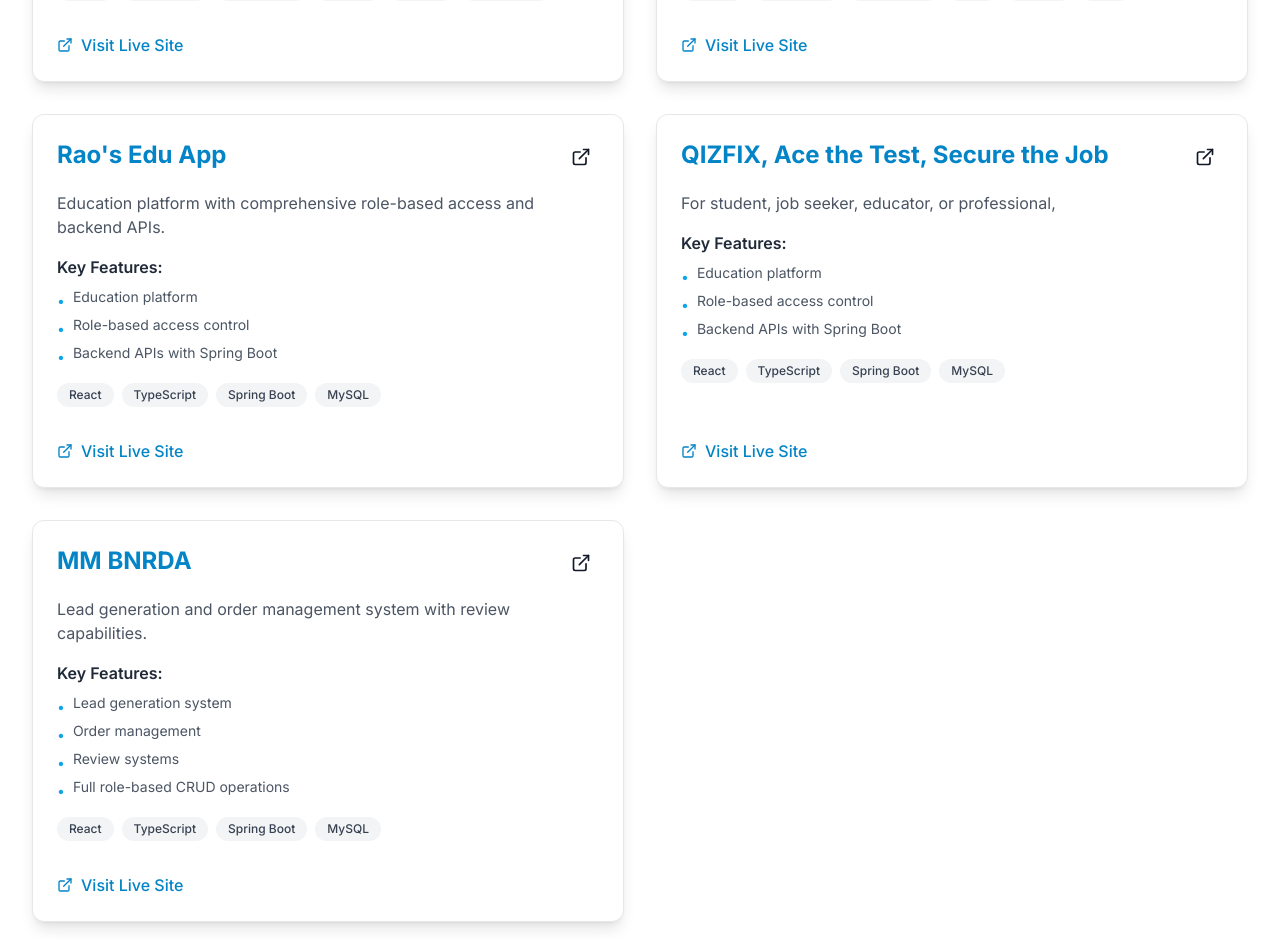
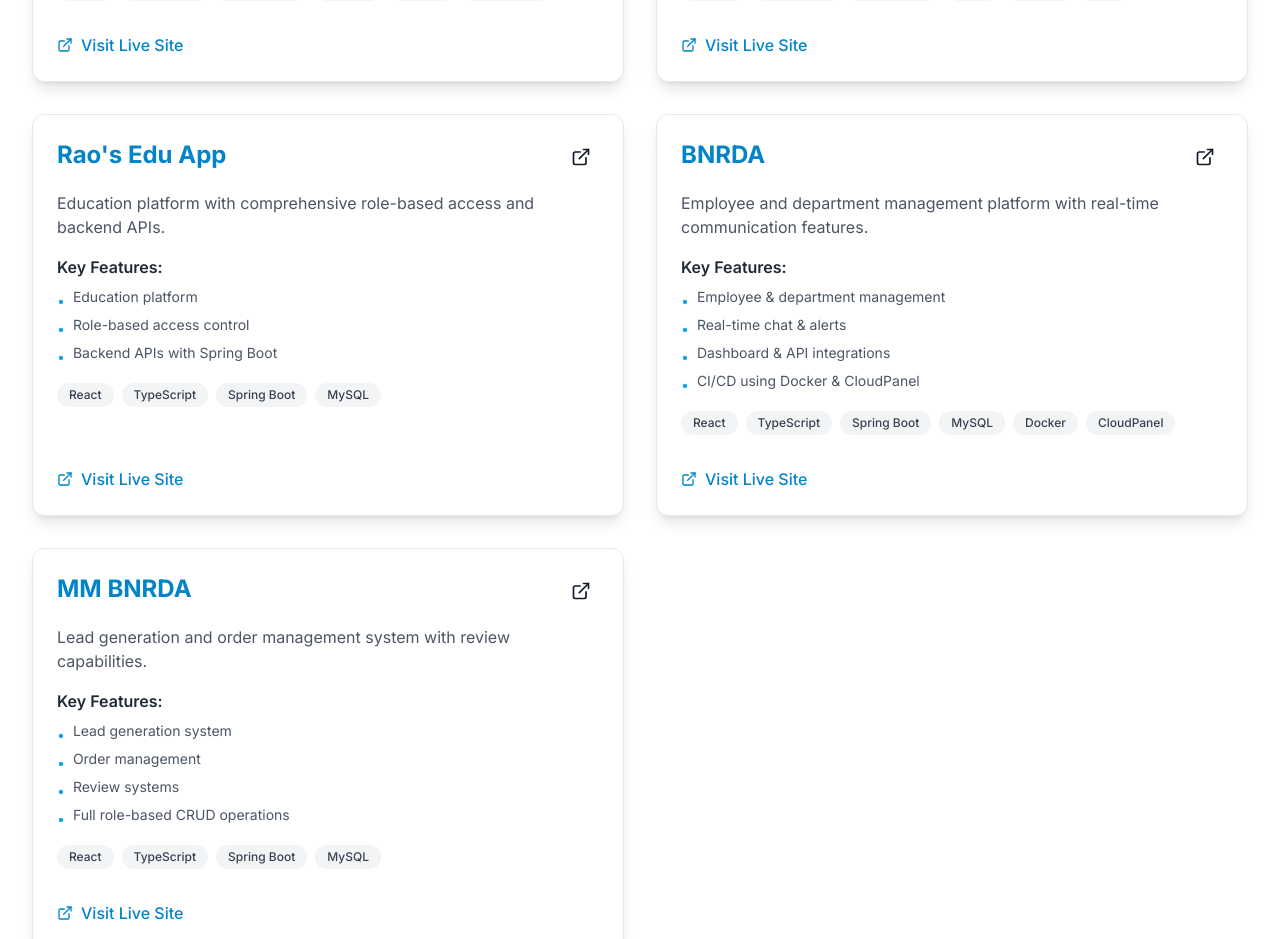
Before and after one commit to lalitgadwar/portfolio, a React (Vite) app: page / in a window 1280 px wide. Shown: the part 5120-6059 px from the top of the page. Built offline with nearby package versions, Linux system fonts and the light colour scheme.

Commit message:
Replace quizfix project with bnrda project details
Replaced the 'quizfix' project entry with 'bnrda' project details, including updated features and technologies.

```diff
--- a/src/data/projects.ts
+++ b/src/data/projects.ts
@@ -52,16 +52,17 @@ export const projects: Project[] = [
     technologies: ["React", "TypeScript", "Spring Boot", "MySQL"]
   },
   {
-    id: "quizfix",
-    title: "QIZFIX, Ace the Test, Secure the Job",
-    description: "For student, job seeker, educator, or professional, ",
-    url: "https://app.raosedu.com",
+    id: "bnrda",
+    title: "BNRDA",
+    description: "Employee and department management platform with real-time communication features.",
+    url: "https://bnrda.com",
     features: [
-      "Education platform",
-      "Role-based access control",
-      "Backend APIs with Spring Boot"
+      "Employee & department management",
+      "Real-time chat & alerts",
+      "Dashboard & API integrations",
+      "CI/CD using Docker & CloudPanel"
     ],
-    technologies: ["React", "TypeScript", "Spring Boot", "MySQL"]
+    technologies: ["React", "TypeScript", "Spring Boot", "MySQL", "Docker", "CloudPanel"]
   },
   {
     id: "mm-bnrda",
```
